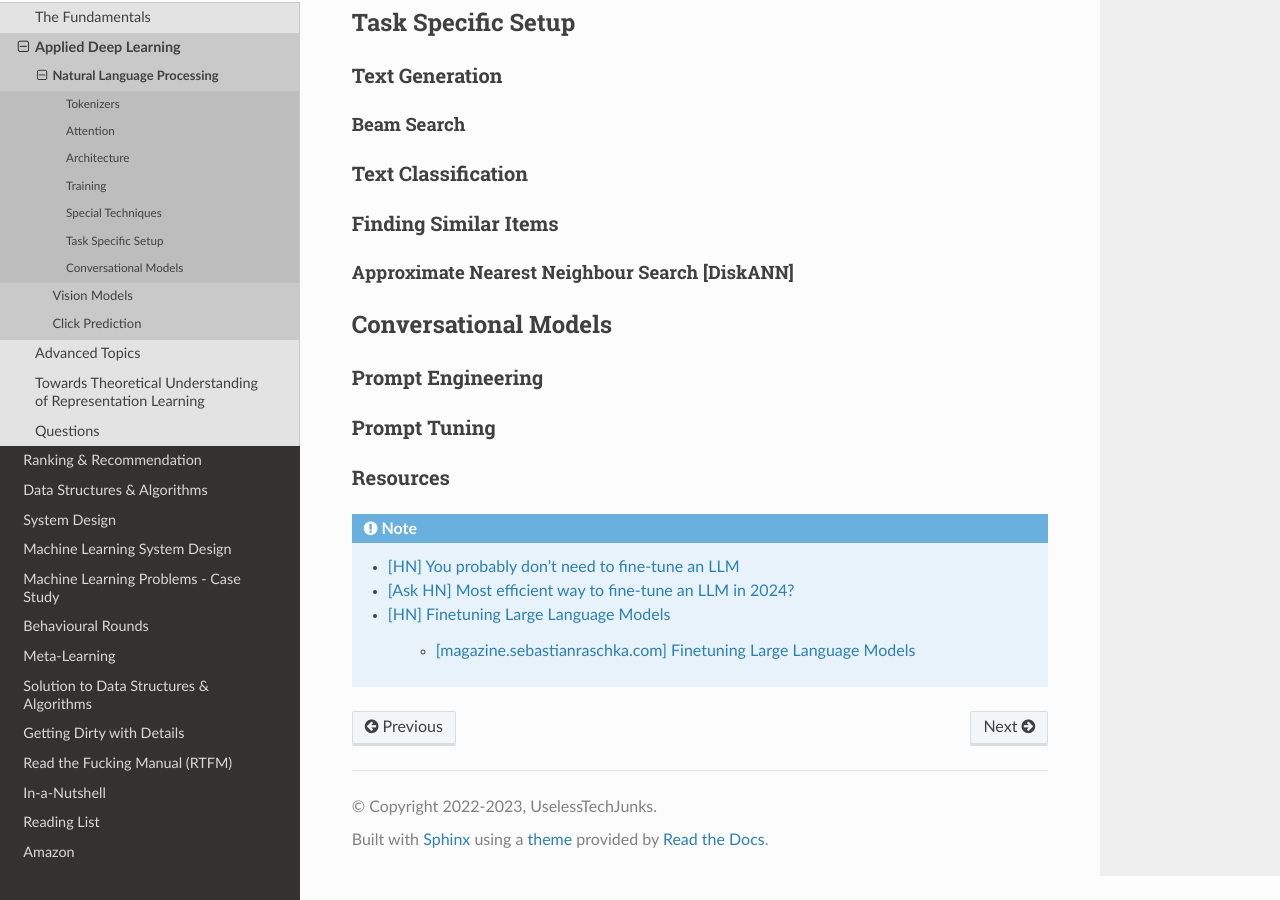
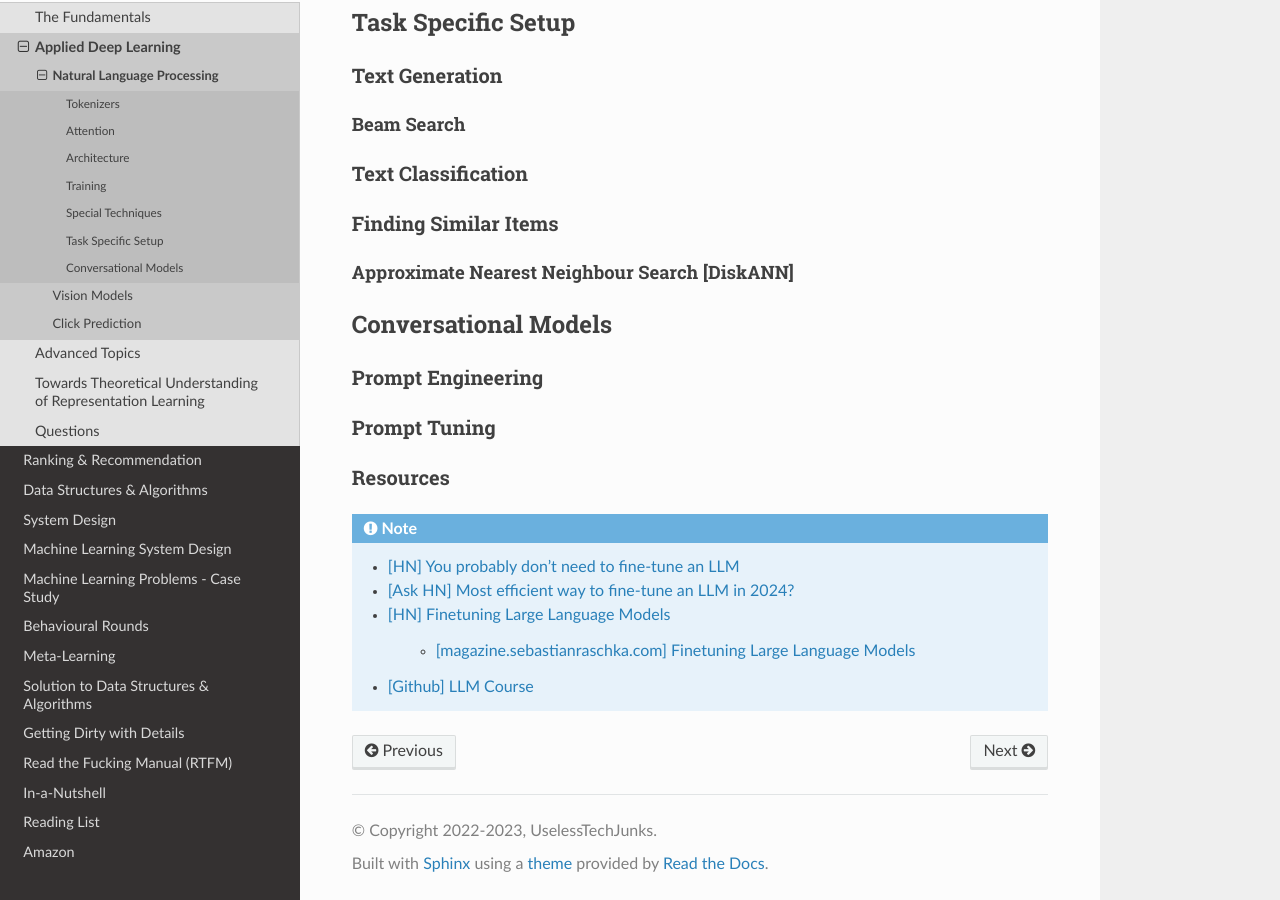
Before and after one commit to uselesstechjunks/leetcode, a Sphinx documentation site: the page built from docs/source/dl/application/nlp.rst, in a window 1280 px wide and 900 px high, scrolled down 1427 px. Built offline with Sphinx 7.4.7 and the Read the Docs theme 2.0.0, drawn with Linux system fonts in a browser that asks for light colours.

Commit message:
Update nlp.rst

```diff
--- a/docs/source/dl/application/nlp.rst
+++ b/docs/source/dl/application/nlp.rst
@@ -89,3 +89,4 @@ Resources
 	* `[HN] Finetuning Large Language Models <https://news.ycombinator.com/item?id=35666201>`_
 
 		* `[magazine.sebastianraschka.com] Finetuning Large Language Models <https://magazine.sebastianraschka.com/p/finetuning-large-language-models>`_
+	* `[Github] LLM Course <https://github.com/mlabonne/llm-course>`_
```
